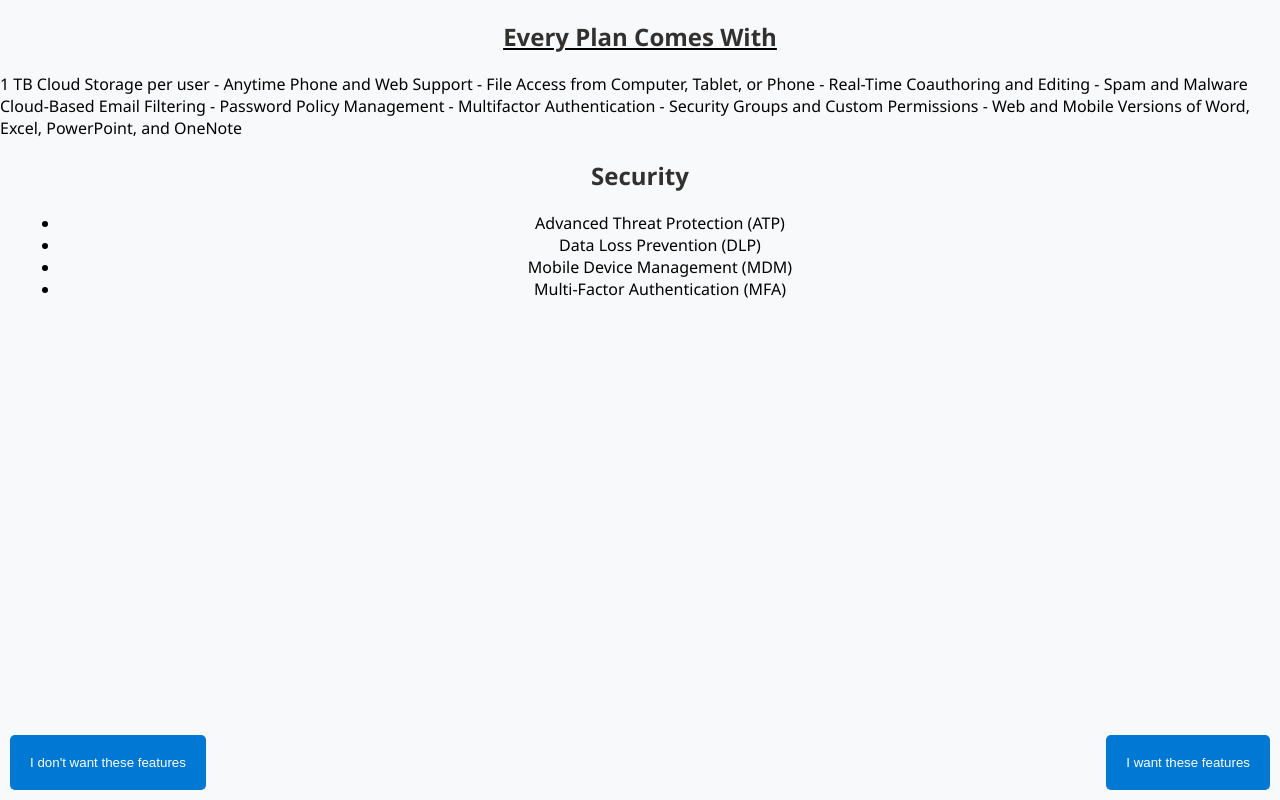
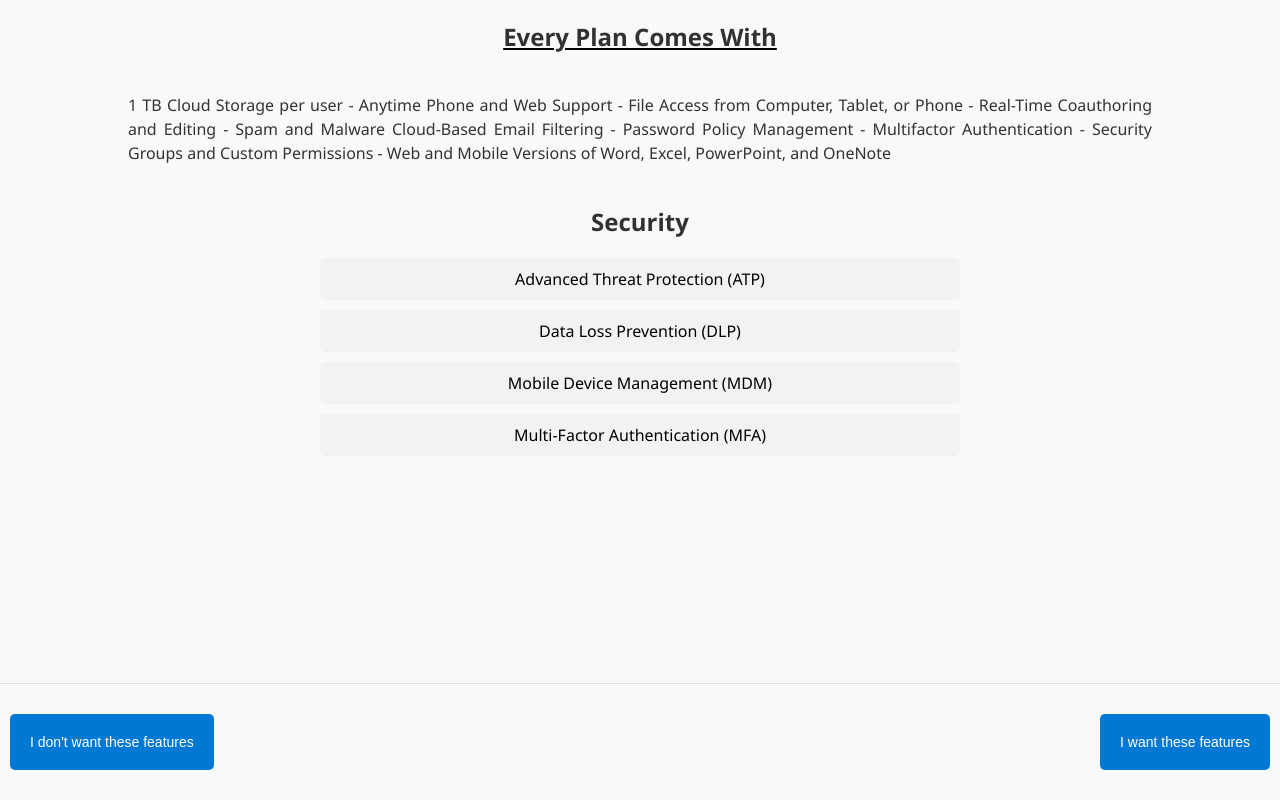
Before and after one commit to esevertson02/Microsoft-365-Capstone, a Flask app: page /features in a window 1280 px wide. Run offline with Flask 3, Linux system fonts and the light colour scheme.

Commit message:
website interface
made some basic changes to the website and now looks a lil better

```diff
--- a/static/style.css
+++ b/static/style.css
@@ -64,6 +64,62 @@ th {
     background-color: #f2f2f2;
 }
 
+#feature-list {
+    display: flex;
+    flex-direction: column;
+    align-items: center;
+    gap: 10px;
+    margin-bottom: 20px;
+}
+
+.feature-item {
+    padding: 10px;
+    background-color: #f2f2f2;
+    border-radius: 5px;
+    width: 50%;
+    text-align: center;
+    transition: background-color 0.3s ease;
+}
+
+.feature-item:hover {
+    background-color: #e0e0e0;
+}
+
+#feature-description p {
+    font-size: 1rem;
+    line-height: 1.5;
+    color: #333;
+    max-width: 80%;
+    margin: 0 auto;
+    text-align: justify;
+    padding: 20px;
+}
+
+#choices-container {
+    display: flex;
+    justify-content: space-between;
+    width: 100%;
+    padding: 20px 0;
+    background-color: #f8f9fa;
+    border-top: 1px solid #ddd;
+}
+
+.feature-btn {
+    padding: 10px 20px;
+    background-color: #0078d4;
+    color: #fff;
+    font-size: 14px;
+    border: none;
+    border-radius: 5px;
+    cursor: pointer;
+    transition: background-color 0.3s ease;
+}
+
+.feature-btn:hover {
+    background-color: #005a9e;
+}
+
+
 @media only screen and (max-width: 768px) {
     .container {
         width: 90%;
--- a/templates/features.html
+++ b/templates/features.html
@@ -42,15 +42,16 @@
         <h2 style="text-align: center;">Every Plan Comes With</h2>
     </u>
     <!-- <h2 id="debug">This is my Debug</h2> -->
+    <div id="feature-description">
     <p>1 TB Cloud Storage per user - Anytime Phone and Web Support - File Access from
-        Computer, Tablet, or Phone
-        - Real-Time Coauthoring and Editing - Spam and Malware Cloud-Based Email Filtering - Password Policy
+        Computer, Tablet, or Phone - Real-Time Coauthoring and Editing - Spam and Malware Cloud-Based Email Filtering - Password Policy
         Management - Multifactor Authentication - Security Groups and Custom Permissions - Web and Mobile
         Versions of Word, Excel, PowerPoint, and OneNote</p>
+    </div>
     <div id="feature-container">
         <h2 id='group'></h2>
-        <ul id="feature-list">
-        </ul>
+        <div id="feature-list">
+        </div>
     </div>
     <div id="choices-container">
         <button id="reject" class="feature-btn">I don't want these features</button>
@@ -69,9 +70,10 @@
                 featuresList.innerHTML = '';
                 document.getElementById('group').textContent = groups[currentindex];
                 features[currentindex].forEach(feature => {
-                    const li = document.createElement('li');
-                    li.textContent = feature;
-                    featuresList.appendChild(li);
+                const div = document.createElement('div');
+                div.textContent = feature;
+                div.classList.add('feature-item'); // Added a class for styling
+                featuresList.appendChild(div);
                 });
             } else {
                 document.getElementById('feature-container').innerHTML = '<h2>All features reviewed</h2>';
```
